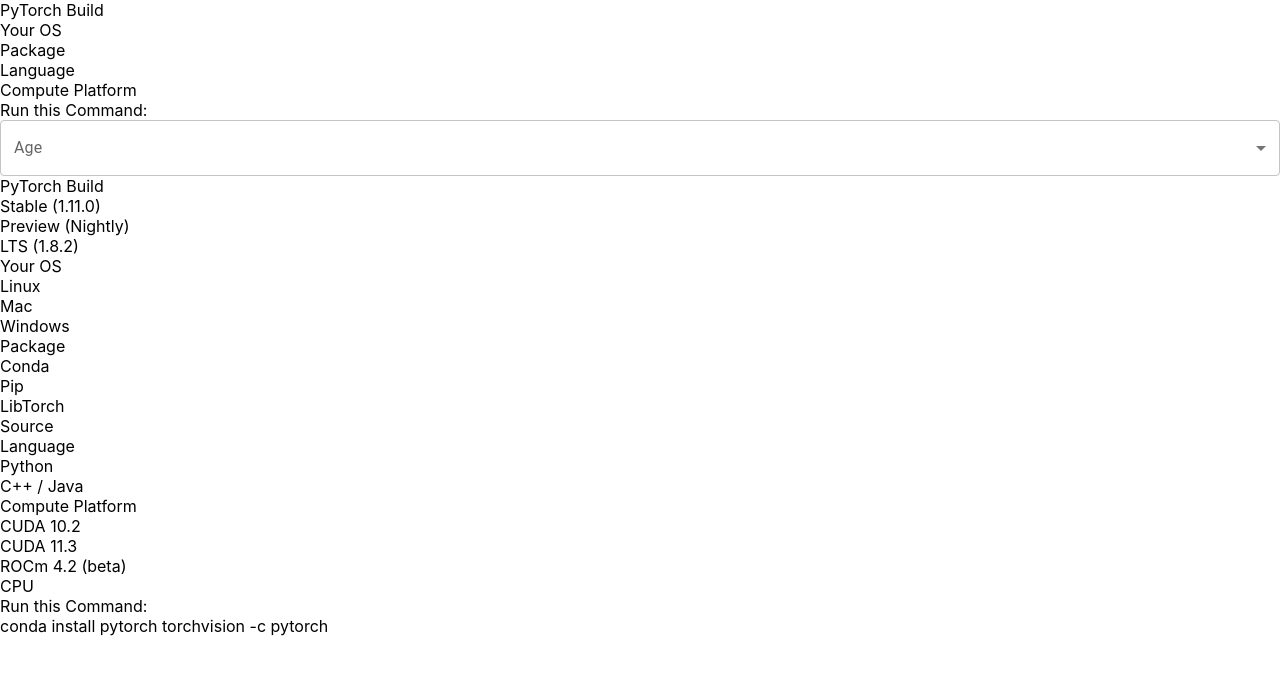
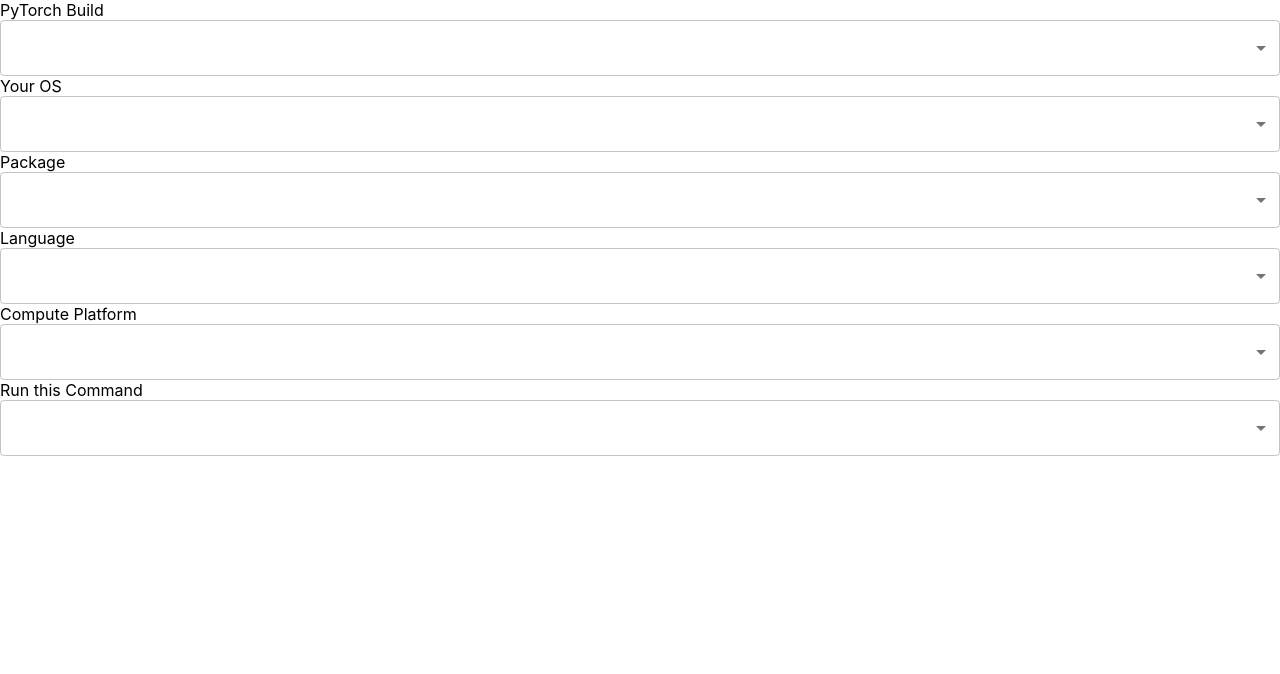
Before and after one commit to tsun812/widget_redesign, a React (Create React App) app: page / in a window 1280 px wide. Shown: the top 674 px of the page. Built offline with nearby package versions, Linux system fonts and the light colour scheme.

Commit message:
refactor configurations into dropdown lists

```diff
--- a/src/App.js
+++ b/src/App.js
@@ -4,127 +4,24 @@
 import Dropdownheading from "./components/Dropdownheading";
 function App() {
   const data = {
-    headings: [
-      "PyTorch Build",
-      "Your OS",
-      "Package",
-      "Language",
-      "Compute Platform",
-      "Run this Command",
-    ],
+    "PyTorch Build": ["Stable (1.11.0)", "Preview (Nightly)", "LTS (1.8.2)"],
+    "Your OS": ["Linux", "Mac", "Windows"],
+    Package: ["Conda", "Pip", "LibTorch", "Source"],
+    Language: ["Python", "C++ / Java"],
+    "Compute Platform": ["CUDA 10.2", "CUDA 11.3", "ROCm 4.2 (beta)", "CPU"],
+    "Run this Command": [],
   };
-  const headings = data.headings.map((item) => {
-    return <Dropdownheading name={item} />;
+  const headings = Object.entries(data).map((item) => {
+    return (
+      <div>
+        <Dropdownheading name={item[0]} />
+        <Dropdownlist list={item[1]} />
+      </div>
+    );
   });
   return (
     <div class="row">
-      <div class="col-md-3 headings">
-        <div class="col-md-12 title-block">
-          <div class="option-text">PyTorch Build</div>
-        </div>
-        <div class="col-md-12 title-block">
-          <div class="option-text os-text">Your OS</div>
-        </div>
-        <div class="col-md-12 title-block">
-          <div class="option-text">Package</div>
-        </div>
-        <div class="col-md-12 title-block">
-          <div class="option-text">Language</div>
-        </div>
-        <div class="col-md-12 title-block">
-          <div class="option-text">Compute Platform</div>
-        </div>
-        <div class="col-md-12 title-block command-block">
-          <div class="option-text command-text">Run this Command:</div>
-        </div>
-      </div>
-
-      <div class="col-md-9">
-        <Dropdownlist />
-        <div class="row ptbuild">
-          <div class="col-md-12 title-block mobile-heading">
-            <div class="option-text">PyTorch Build</div>
-          </div>
-          <div class="col-md-4 option block version selected" id="stable">
-            <div class="option-text">Stable (1.11.0)</div>
-          </div>
-          <div class="col-md-4 option block version" id="preview">
-            <div class="option-text">Preview (Nightly)</div>
-          </div>
-          <div class="col-md-4 option block version" id="lts">
-            <div class="option-text">LTS (1.8.2)</div>
-          </div>
-        </div>
-        <div class="row os">
-          <div class="col-md-12 title-block mobile-heading">
-            <div class="option-text">Your OS</div>
-          </div>
-          <div class="col-md-4 option block" id="linux">
-            <div class="option-text">Linux</div>
-          </div>
-          <div class="col-md-4 option block" id="macos">
-            <div class="option-text">Mac</div>
-          </div>
-          <div class="col-md-4 option block" id="windows">
-            <div class="option-text">Windows</div>
-          </div>
-        </div>
-        <div class="row package">
-          <div class="col-md-12 title-block mobile-heading">
-            <div class="option-text">Package</div>
-          </div>
-          <div class="col-md-3 option block selected" id="conda">
-            <div class="option-text">Conda</div>
-          </div>
-          <div class="col-md-3 option block" id="pip">
-            <div class="option-text">Pip</div>
-          </div>
-          <div class="col-md-3 option block" id="libtorch">
-            <div class="option-text">LibTorch</div>
-          </div>
-          <div class="col-md-3 option block" id="source">
-            <div class="option-text">Source</div>
-          </div>
-        </div>
-        <div class="row language">
-          <div class="col-md-12 title-block mobile-heading">
-            <div class="option-text">Language</div>
-          </div>
-          <div class="col-md-6 option block version selected" id="python">
-            <div class="option-text">Python</div>
-          </div>
-          <div class="col-md-6 option block" id="cplusplus">
-            <div class="option-text">C++ / Java</div>
-          </div>
-        </div>
-        <div class="row cuda">
-          <div class="col-md-12 title-block mobile-heading">
-            <div class="option-text">Compute Platform</div>
-          </div>
-          <div class="col-md-3 option block version selected" id="cuda10.2">
-            <div class="option-text">CUDA 10.2</div>
-          </div>
-          <div class="col-md-3 option block version" id="cuda11.x">
-            <div class="option-text">CUDA 11.3</div>
-          </div>
-          <div class="col-md-3 option block version" id="rocm4.x">
-            <div class="option-text">ROCm 4.2 (beta)</div>
-          </div>
-          <div class="col-md-3 option block version" id="accnone">
-            <div class="option-text">CPU</div>
-          </div>
-        </div>
-        <div class="row">
-          <div class="col-md-12 title-block command-mobile-heading">
-            <div class="option-text">Run this Command:</div>
-          </div>
-          <div class="command-container">
-            <div class="col-md-12" id="command">
-              conda install pytorch torchvision -c pytorch
-            </div>
-          </div>
-        </div>
-      </div>
+      <div class="col-md-3 headings">{headings}</div>
     </div>
   );
 }
--- a/src/components/Dropdownlist.js
+++ b/src/components/Dropdownlist.js
@@ -5,25 +5,28 @@
 import FormControl from "@mui/material/FormControl";
 import Select, { SelectChangeEvent } from "@mui/material/Select";
 import Dropdownlistitem from "./Dropdownlistitem";
-export default function BasicSelect() {
-  const [age, setAge] = React.useState("");
+export default function Dropdownlist(props) {
+  const [config, setConfig] = React.useState("");
 
   const handleChange = (event) => {
-    setAge(event.target.value);
+    setConfig(event.target.value);
   };
 
+  const listitems = props.list.map((item) => {
+    return <MenuItem name={item}>{item}</MenuItem>;
+  });
   return (
     <Box sx={{ minWidth: 120 }}>
       <FormControl fullWidth>
-        <InputLabel id="demo-simple-select-label">Age</InputLabel>
+        <InputLabel id="demo-simple-select-label"></InputLabel>
         <Select
           labelId="demo-simple-select-label"
           id="demo-simple-select"
-          value={age}
-          label="Age"
+          value={config}
+          label=""
           onChange={handleChange}
         >
-          <Dropdownlistitem />
+          {listitems}
         </Select>
       </FormControl>
     </Box>
--- a/src/components/Dropdownlistitem.js
+++ b/src/components/Dropdownlistitem.js
@@ -1,5 +1,5 @@
 import { MenuItem } from "@mui/material";
 
 export default function Dropdownlistitem(props) {
-  return <MenuItem value={10}>Ten</MenuItem>;
+  return <MenuItem value={props.name}>{props.name}</MenuItem>;
 }
```
